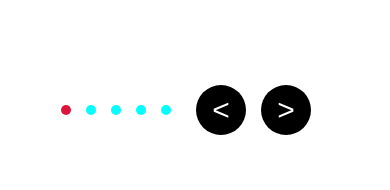
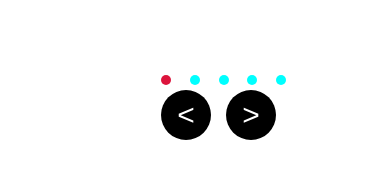
Before and after one commit to kkonderskiy/test, a plain HTML site: page index.html in a window 390 px wide. Shown: the part 466-656 px from the top of the page. Drawn offline with nearby package versions, Linux system fonts and the light colour scheme.

Commit message:
add adaptiv2.0

```diff
--- a/style.css
+++ b/style.css
@@ -114,7 +114,8 @@ a:hover{
     position: absolute;
     display: flex;
     align-items: center;
-    width: 250px;
+    max-width: 250px;
+    width: 100%;
     right: 40px;
     bottom: 25px;
     z-index: 3;
@@ -319,3 +320,20 @@ a:hover{
         justify-content: space-between;
     }
 }
+@media (max-width:450px){
+
+    .photo-panel{
+        position: absolute;
+        display: flex;
+        align-items: center;
+        max-width: 150px;
+        flex-wrap: wrap;
+        width: 100%;
+        right: calc(25%-10px);
+
+        bottom: 20px;
+        z-index: 3;
+    }
+
+
+}
```
